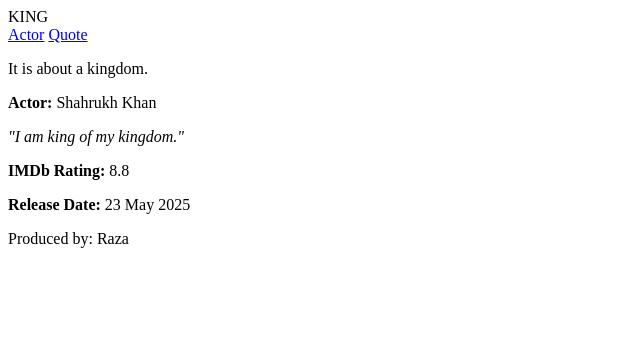
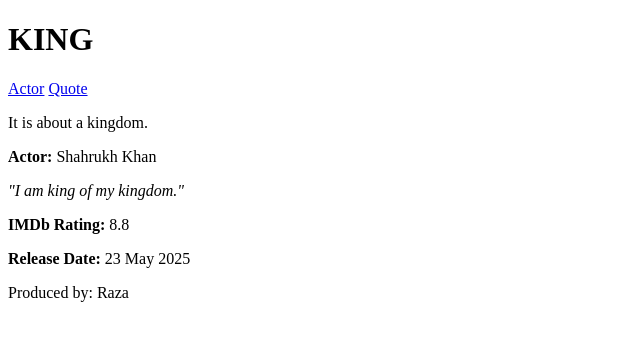
Before and after one commit to acciojob/semantic-imdb-786Mushfique, a website: page main.html in a window 1280 px wide. Shown: the whole page, without its empty margins (0-640 px from the left). Drawn offline with Linux system fonts and the light colour scheme.

Commit message:
created a submission

```diff
--- a/main.html
+++ b/main.html
@@ -8,7 +8,7 @@
 
 <body>
   <header>
-    KING
+    <h1>KING</h1>
   </header>
 
   <nav>
```
